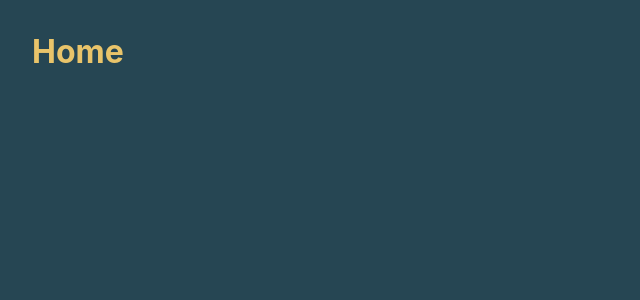
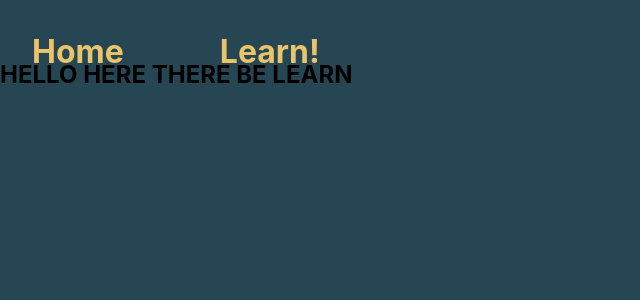
Before and after one commit to alinan-vn/music-scales-practice, a React (Create React App) app: page /learning in a window 1280 px wide. Shown: the top 300 px of the page, without its empty margins (0-640 px from the left). Built offline with nearby package versions, Linux system fonts and the light colour scheme.

Commit message:
created learning comp and learning route and learning nav

```diff
--- a/src/App.js
+++ b/src/App.js
@@ -5,6 +5,7 @@ import './scss/main.scss';
 import Landing from './components/landing/index';
 import Guitar from './components/guitar/index';
 import Piano from './components/piano/index';
+import Learning from './components/learning';
 
 class App extends React.Component{
   render(){
@@ -13,6 +14,7 @@ class App extends React.Component{
         <Route exact path='/' component={Landing} />
         <Route exact path='/guitar' component={Guitar} />
         <Route exact path='/piano' component={Piano} />
+        <Route exact path='/learning' component={Learning} />
       </Router>
     )
   }
--- a/src/components/global/nav/index.js
+++ b/src/components/global/nav/index.js
@@ -7,6 +7,7 @@ class Nav extends React.Component{
                 <ul className='nav-ul'>
                     <li className='nav-li'>
                         <a className='nav-a' href='/'>Home</a>
+                        <a className='nav-a' href='/learning'>Learn!</a>
                     </li>
                 </ul>
             </header>
--- /dev/null
+++ b/src/components/learning/index.js
@@ -0,0 +1,15 @@
+import React from 'react'
+
+class learning extends React.Component {
+
+    render(){
+        return(
+            <section>
+                <br /><br />
+                <h1>HELLO HERE THERE BE LEARN</h1>
+            </section>
+        )
+    }
+}
+
+export default learning
--- a/src/scss/_nav.scss
+++ b/src/scss/_nav.scss
@@ -16,6 +16,7 @@ header {
     }
 
     &-li > a {
+        padding-right: 6rem;
         text-decoration: none;
         font-size: 2rem;
         font-weight: bold;
```
Also changed, not shown: src/components/learning/relative-scales/index.js (added).
